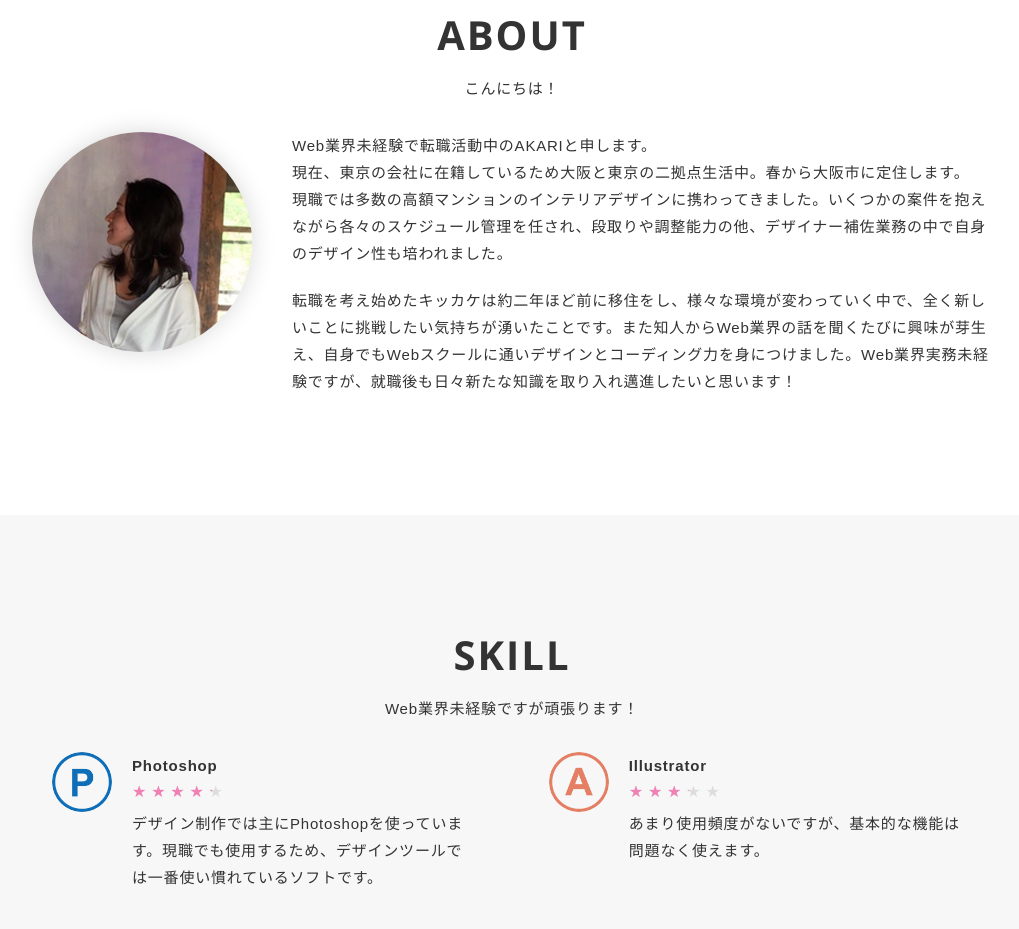
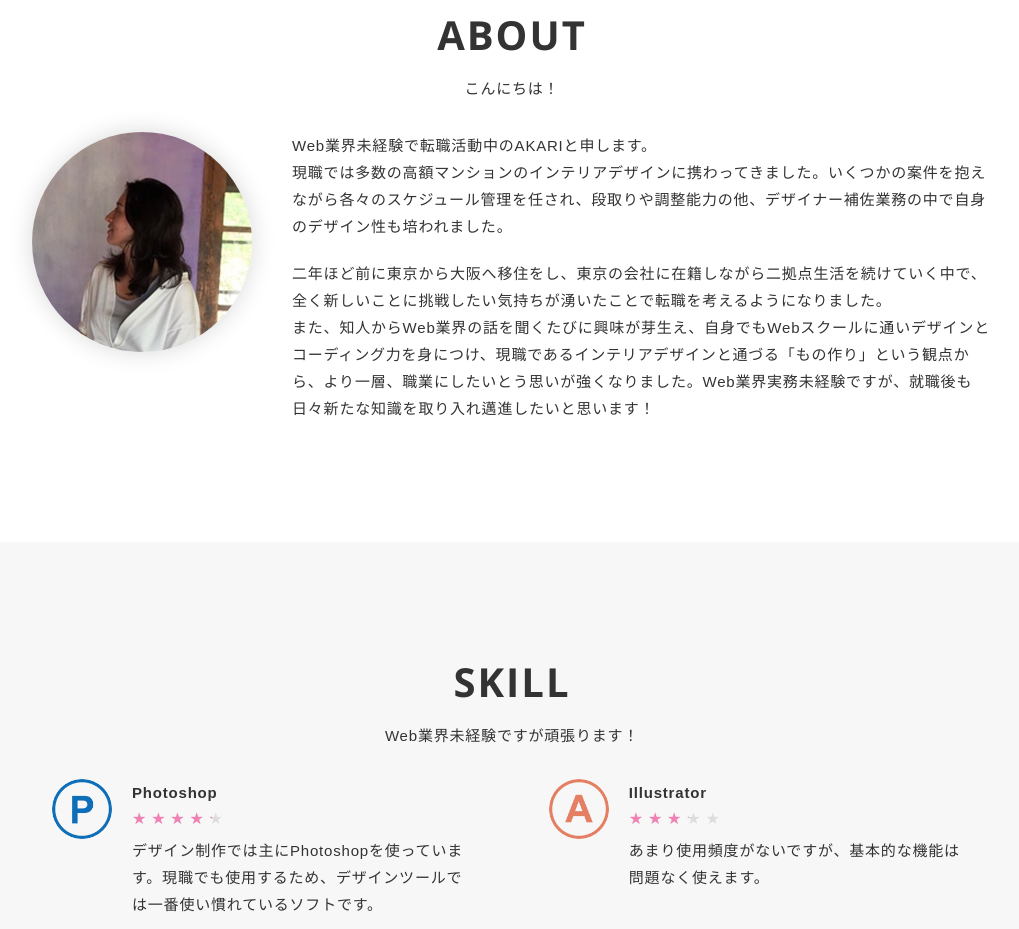
Before and after one commit to eleven88/portforio, a plain HTML site: page index.html in a window 1280 px wide. Shown: the part 1980-2909 px from the top of the page, without its empty margins (128-1147 px from the left). Drawn offline with nearby package versions, Linux system fonts and the light colour scheme.

Commit message:
プロフィール文章修正

```diff
--- a/index.html
+++ b/index.html
@@ -149,11 +149,11 @@
               <div class="about-body">
                 <p>
                   Web業界未経験で転職活動中のAKARIと申します。<br>
-                  現在、東京の会社に在籍しているため大阪と東京の二拠点生活中。春から大阪市に定住します。<br>
                   現職では多数の高額マンションのインテリアデザインに携わってきました。いくつかの案件を抱えながら各々のスケジュール管理を任され、段取りや調整能力の他、デザイナー補佐業務の中で自身のデザイン性も培われました。
                 </p>
                 <p>
-                  転職を考え始めたキッカケは約二年ほど前に移住をし、様々な環境が変わっていく中で、全く新しいことに挑戦したい気持ちが湧いたことです。また知人からWeb業界の話を聞くたびに興味が芽生え、自身でもWebスクールに通いデザインとコーディング力を身につけました。Web業界実務未経験ですが、就職後も日々新たな知識を取り入れ邁進したいと思います！
+                  二年ほど前に東京から大阪へ移住をし、東京の会社に在籍しながら二拠点生活を続けていく中で、全く新しいことに挑戦したい気持ちが湧いたことで転職を考えるようになりました。<br>
+                  また、知人からWeb業界の話を聞くたびに興味が芽生え、自身でもWebスクールに通いデザインとコーディング力を身につけ、現職であるインテリアデザインと通づる「もの作り」という観点から、より一層、職業にしたいとう思いが強くなりました。Web業界実務未経験ですが、就職後も日々新たな知識を取り入れ邁進したいと思います！
                 </p>
               </div>
             </div>
```
